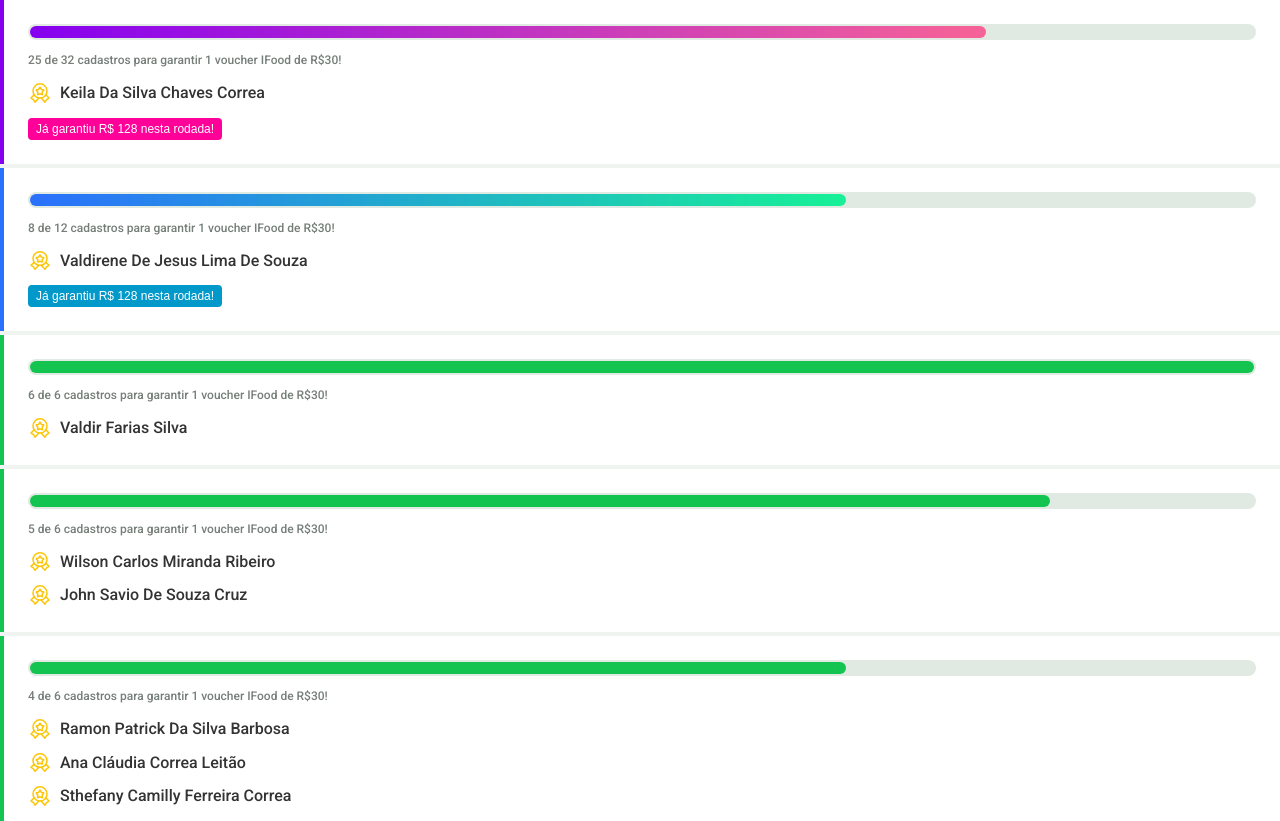
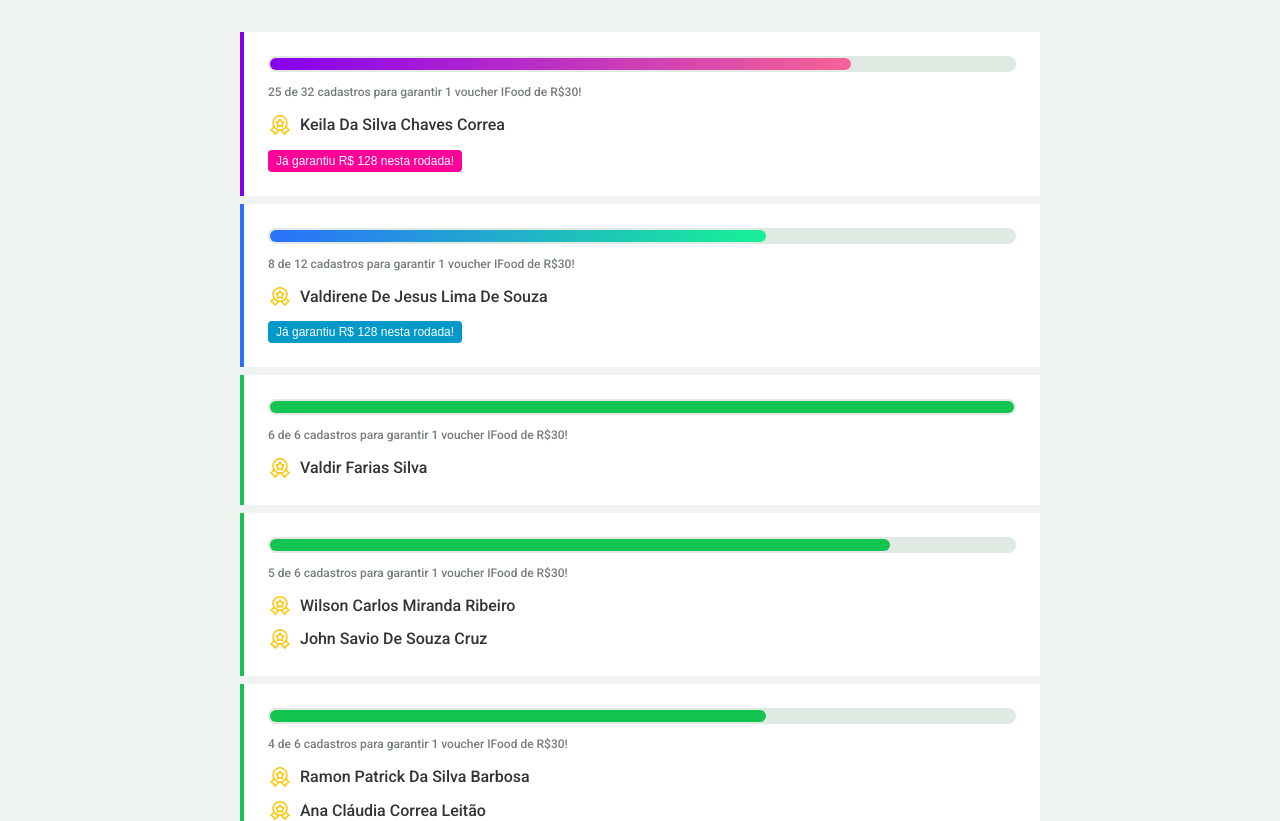
Before and after one commit to feliperochaume/metadata-poc, a Next.js app: page / in a window 1280 px wide. Shown: the top 821 px of the page. Built offline with nearby package versions, Linux system fonts and the light colour scheme.

Commit message:
Definição de max-width para o homeContainer

```diff
--- a/src/styles/Home.module.scss
+++ b/src/styles/Home.module.scss
@@ -1,5 +1,7 @@
 .homeContainer {
+  margin: 2rem auto;
+  max-width: 50rem;
   display: flex;
   flex-direction: column;
-  gap: 4px;
+  gap: 8px;
 }
```
